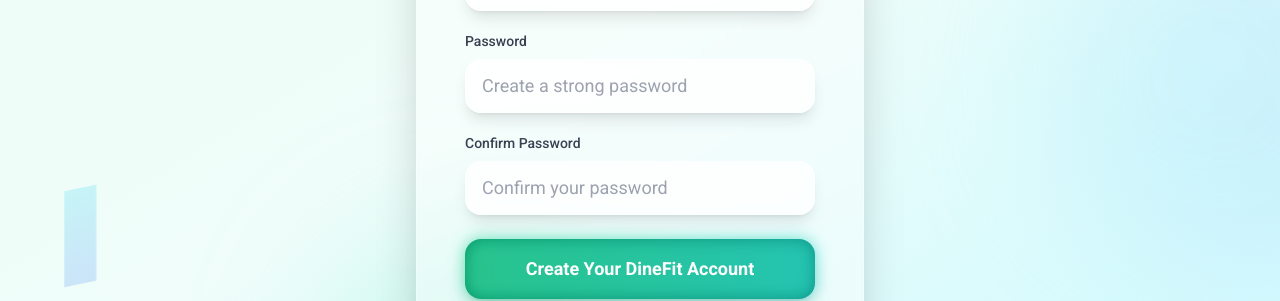
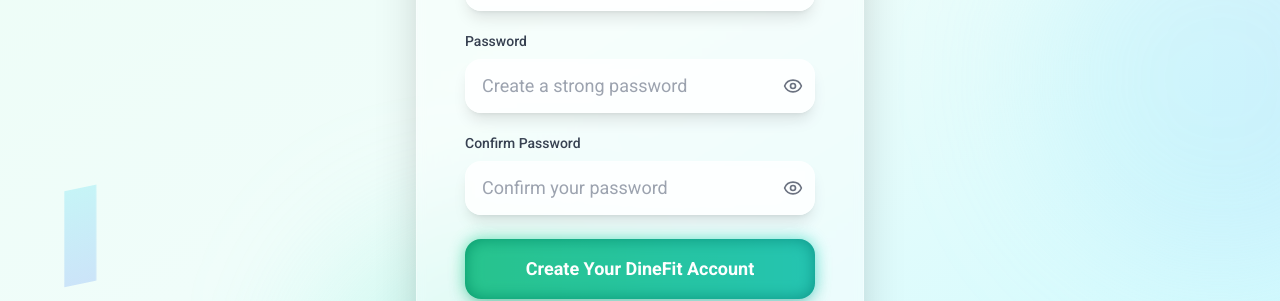
Before and after one commit to swasbee1605/DineFit, a React (Vite) app: page /signup in a window 1280 px wide. Shown: the part 450-751 px from the top of the page. Built offline with nearby package versions, Linux system fonts and the light colour scheme; no server answers.

Commit message:
added lucide-react added password view option

```diff
--- a/package.json
+++ b/package.json
@@ -12,6 +12,7 @@
   "dependencies": {
     "@tailwindcss/vite": "^4.1.11",
     "appwrite": "^18.1.1",
+    "lucide-react": "^0.544.0",
     "node-appwrite": "^17.1.0",
     "react": "^19.1.0",
     "react-dom": "^19.1.0",
--- a/src/pages/Login.jsx
+++ b/src/pages/Login.jsx
@@ -2,6 +2,8 @@
 import { useAuth } from '../contexts/AuthContext';
 import { useNavigate } from 'react-router-dom';
 import { forceLogout } from '../utils/sessionUtils';
+import { Eye, EyeOff } from 'lucide-react';
+
 const Login = () => {
     const { login, user } = useAuth();
     const navigate = useNavigate();
@@ -9,6 +11,7 @@
     const [error, setError] = useState('');
     const [isOnline, setIsOnline] = useState(navigator.onLine);
     const [showSessionConflict, setShowSessionConflict] = useState(false);
+    const [showPassword, setShowPassword] = useState(false);
     const [formData, setFormData] = useState({
         email: '',
         password: ''
@@ -135,16 +138,25 @@
                                 <label htmlFor="password" className="block text-sm font-medium text-gray-700 mb-2">
                                     Password
                                 </label>
+                                <div className="relative">
                                     <input
-                                    type="password"
+                                        type={showPassword ? "text" : "password"} // toggle type
                                         name="password"
                                         id="password"
                                         value={formData.password}
                                         onChange={handleInputChange}
                                         placeholder="Enter your password"
                                         required
-                                    className="w-full px-4 py-3 text-lg bg-white/70 backdrop-blur-sm border border-white/30 rounded-2xl focus:ring-2 focus:ring-emerald-500 focus:border-emerald-500 transition-all duration-200 placeholder-gray-400 shadow-lg"
+                                        className="w-full px-4 py-3 pr-12 text-lg bg-white/70 backdrop-blur-sm border border-white/30 rounded-2xl focus:ring-2 focus:ring-emerald-500 focus:border-emerald-500 transition-all duration-200 placeholder-gray-400 shadow-lg"
                                     />
+                                    <button
+                                        type="button"
+                                        onClick={() => setShowPassword(!showPassword)}
+                                        className="absolute inset-y-0 right-3 flex items-center text-gray-500 hover:text-gray-700"
+                                    >
+                                        {showPassword ? <EyeOff size={20} /> : <Eye size={20} />}
+                                    </button>
+                                </div>
                             </div>
                         </div>
                         <button
--- a/src/pages/Signup.jsx
+++ b/src/pages/Signup.jsx
@@ -2,12 +2,16 @@
 import { useAuth } from '../contexts/AuthContext';
 import { useNavigate } from 'react-router-dom';
 import { validatePassword } from '../utils/validation';
+import { Eye, EyeOff } from 'lucide-react';
+
 import PasswordStrength from '../components/PasswordStrength';
 const Signup = () => {
     const { signup, user } = useAuth();
     const navigate = useNavigate();
     const [isLoading, setIsLoading] = useState(false);
     const [error, setError] = useState('');
+    const [showPassword1, setShowPassword1] = useState(false);
+    const [showPassword2, setShowPassword2] = useState(false);
     const [formData, setFormData] = useState({
         name: '',
         email: '',
@@ -118,8 +122,9 @@
                                 <label htmlFor="password" className="block text-sm font-medium text-gray-700 mb-2">
                                     Password
                                 </label>
+                                <div className='relative'>
                                 <input
-                                    type="password"
+                                     type={showPassword1 ? "text" : "password"}
                                     name="password"
                                     id="password"
                                     value={formData.password}
@@ -128,6 +133,14 @@
                                     required
                                     className="w-full px-4 py-3 text-lg bg-white/70 backdrop-blur-sm border border-white/30 rounded-2xl focus:ring-2 focus:ring-emerald-500 focus:border-emerald-500 transition-all duration-200 placeholder-gray-400 shadow-lg"
                                 />
+                                <button
+                                        type="button"
+                                        onClick={() => setShowPassword1(!showPassword1)}
+                                        className="absolute inset-y-0 right-3 flex items-center text-gray-500 hover:text-gray-700"
+                                    >
+                                        {showPassword1 ? <EyeOff size={20} /> : <Eye size={20} />}
+                                    </button>
+                                </div>
                                 {formData.password && (
                                     <div className="mt-2">
                                         <PasswordStrength password={formData.password} />
@@ -138,8 +151,9 @@
                                 <label htmlFor="confirmPassword" className="block text-sm font-medium text-gray-700 mb-2">
                                     Confirm Password
                                 </label>
+                                <div className='relative'>
                                 <input
-                                    type="password"
+                                     type={showPassword2 ? "text" : "password"}
                                     name="confirmPassword"
                                     id="confirmPassword"
                                     value={formData.confirmPassword}
@@ -148,6 +162,14 @@
                                     required
                                     className="w-full px-4 py-3 text-lg bg-white/70 backdrop-blur-sm border border-white/30 rounded-2xl focus:ring-2 focus:ring-emerald-500 focus:border-emerald-500 transition-all duration-200 placeholder-gray-400 shadow-lg"
                                 />
+                                <button
+                                        type="button"
+                                        onClick={() => setShowPassword2(!showPassword2)}
+                                        className="absolute inset-y-0 right-3 flex items-center text-gray-500 hover:text-gray-700"
+                                    >
+                                        {showPassword2 ? <EyeOff size={20} /> : <Eye size={20} />}
+                                    </button>
+                                </div>
                             </div>
                         </div>
                         <button
```
Also changed, not shown: 1 other file (tests, documents, lock files or other folders). Lines whose indentation alone changed are shown as unchanged.
